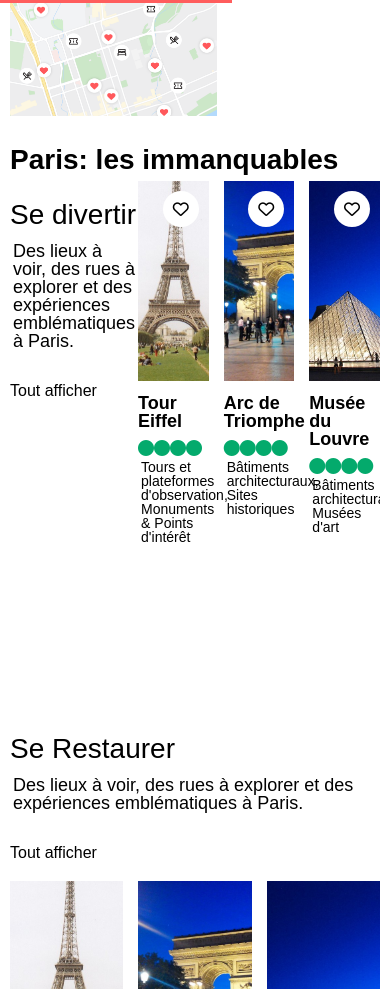
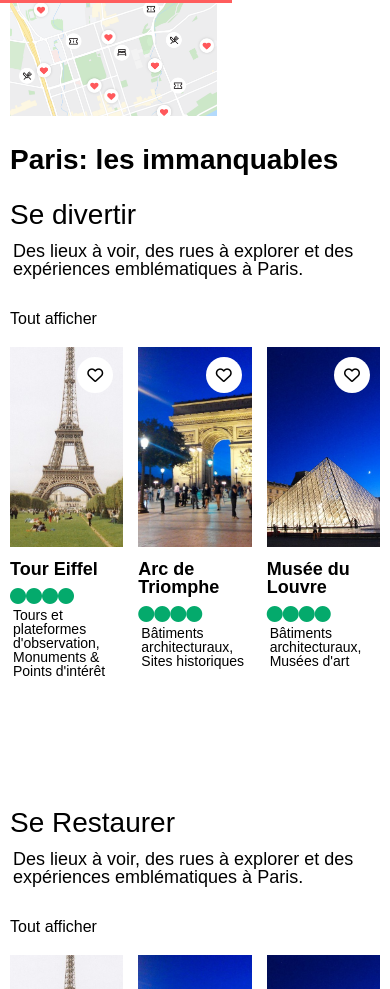
Before and after one commit to ashmoune/Tripadvisor, a plain HTML site: page index.html in a window 390 px wide. Shown: the part 1613-2602 px from the top of the page. Drawn offline with Linux system fonts and the light colour scheme.

Commit message:
responsive-2

```diff
--- a/assets/css/style.css
+++ b/assets/css/style.css
@@ -460,4 +460,7 @@ footer img {
     /* display: flex; */
     padding-top: 800px;
   }
+  .third-section-main {
+    display: block;
+  }
 }
```
